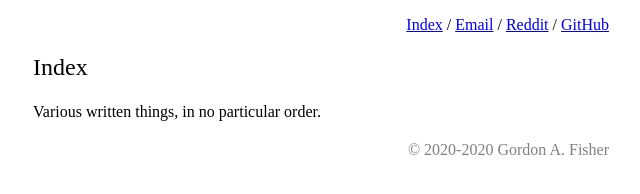
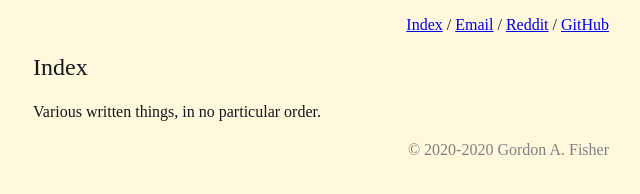
Before and after one commit to gaf04/gaf04.github.io, a plain HTML site: page index.html in a window 1280 px wide. Shown: the whole page, without its empty margins (319-959 px from the left). Drawn offline with Linux system fonts and the light colour scheme.

Commit message:
Eigengrau fg, cornsilk bg, img max-width 100%

```diff
--- a/index.html
+++ b/index.html
@@ -8,10 +8,13 @@
 body {
 	max-width: 36em;
 	margin: 1em auto 1em auto;
+	color: #16161d; /* Eigengrau */
+	background-color: cornsilk;
 }
 
 h1,h2,h3 { font-weight: normal; }
 p { line-height: 1.4; }
+img { max-width: 100%; }
 
 nav,footer { text-align: right; }
 footer { color: grey; }
--- a/src/css/def.css
+++ b/src/css/def.css
@@ -1,10 +1,13 @@
 body {
 	max-width: 36em;
 	margin: 1em auto 1em auto;
+	color: #16161d; /* Eigengrau */
+	background-color: cornsilk;
 }
 
 h1,h2,h3 { font-weight: normal; }
 p { line-height: 1.4; }
+img { max-width: 100%; }
 
 nav,footer { text-align: right; }
 footer { color: grey; }
```
